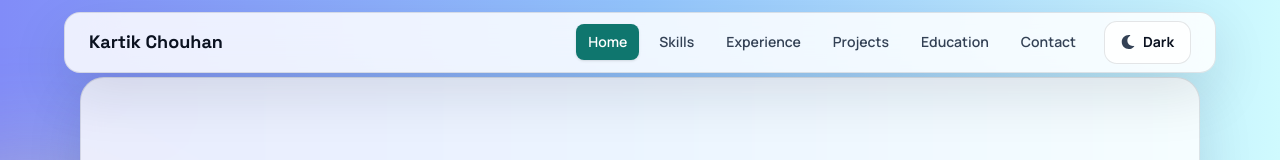
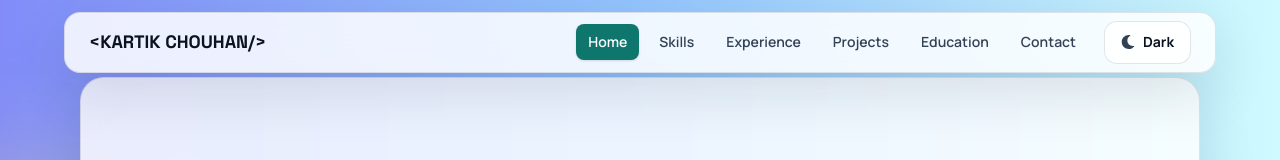
Before and after one commit to kchouhan145/react-porfolio, a React (Vite) app: page / in a window 1280 px wide. Shown: the top 160 px of the page. Built offline with nearby package versions, Linux system fonts and the light colour scheme.

Commit message:
Hero Name

```diff
--- a/src/Components/NavBar.jsx
+++ b/src/Components/NavBar.jsx
@@ -45,7 +45,7 @@ const NavBar = () => {
     <nav className="sticky top-3 z-40 w-full flex justify-center px-3">
       <div className="surface-nav w-full max-w-6xl rounded-2xl backdrop-blur-xl px-4 md:px-6 flex items-center justify-between relative">
         <div className="brand-title tone-title font-bold text-base sm:text-lg py-3">
-          Kartik Chouhan
+          {"<KARTIK CHOUHAN/>"}
         </div>
 
         <div className="hidden md:flex flex-row gap-2 items-center text-sm py-2">
```
